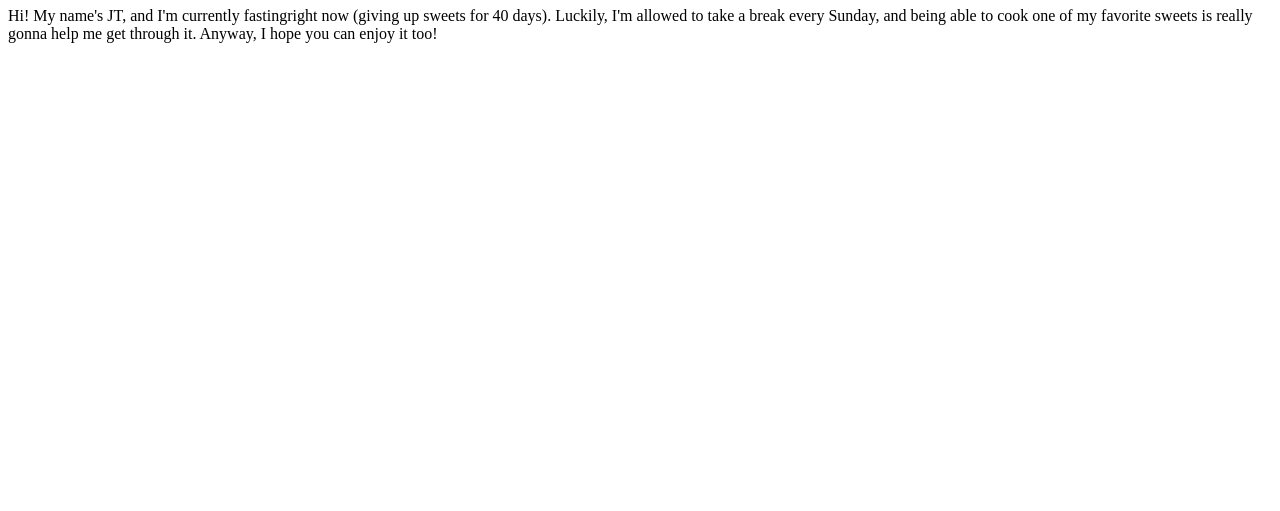
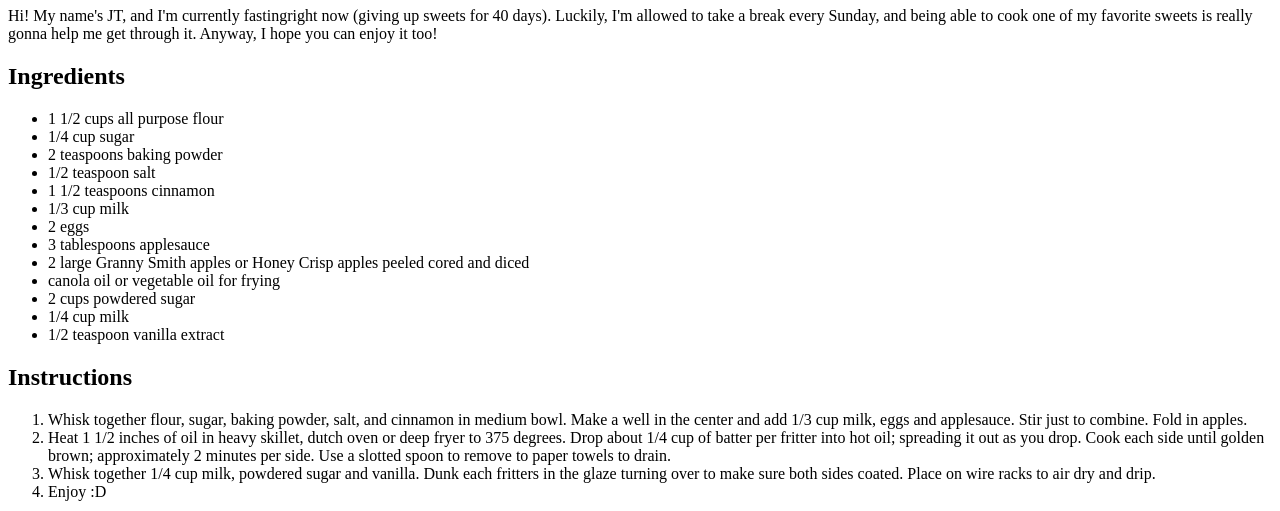
Before and after one commit to rtajt/Build-a-Recipe-Page, a plain HTML site: page index.html in a window 1280 px wide. Shown: the part 73-584 px from the top of the page. Drawn offline with Linux system fonts and the light colour scheme.

Commit message:
Final work for this project 🔥

```diff
--- a/index.html
+++ b/index.html
@@ -6,8 +6,41 @@
     <title>Apple Fritters Recipe</title>
     <meta charset="UTF-8">
 </head>
+
 <body>
     <h1>Apple Fritters Recipe</h1>
-    <p>Hi! My name's JT, and I'm currently fastingright now (giving up sweets for 40 days). Luckily, I'm allowed to take a break every Sunday, and being able to cook one of my favorite sweets is really gonna help me get through it. Anyway, I hope you can enjoy it too!</p>
+    <p>Hi! My name's JT, and I'm currently fastingright now (giving up sweets for 40 days). Luckily, I'm allowed to take
+        a break every Sunday, and being able to cook one of my favorite sweets is really gonna help me get through it.
+        Anyway, I hope you can enjoy it too!</p>
+    <h2>Ingredients</h2>
+    <ul>
+        <li>1 1/2 cups all purpose flour</li>
+        <li>1/4 cup sugar</li>
+        <li>2 teaspoons baking powder</li>
+        <li>1/2 teaspoon salt</li>
+        <li>1 1/2 teaspoons cinnamon</li>
+        <li>1/3 cup milk</li>
+        <li>2 eggs</li>
+        <li>3 tablespoons applesauce</li>
+        <li>2 large Granny Smith apples or Honey Crisp apples peeled cored and diced</li>
+        <li>canola oil or vegetable oil for frying</li>
+        <li>2 cups powdered sugar</li>
+        <li>1/4 cup milk</li>
+        <li>1/2 teaspoon vanilla extract</li>
+    </ul>
+    <h2>Instructions</h2>
+    <ol>
+        <li>Whisk together flour, sugar, baking powder, salt, and cinnamon in medium bowl. Make a well in the center and
+            add 1/3 cup milk, eggs and applesauce. Stir just to combine. Fold in apples.</li>
+        <li>Heat 1 1/2 inches of oil in heavy skillet, dutch oven or deep fryer to 375 degrees. Drop about 1/4 cup of
+            batter per fritter into hot oil; spreading it out as you drop. Cook each side until golden brown;
+            approximately 2 minutes per side. Use a slotted spoon to remove to paper towels to drain.</li>
+        <li>Whisk together 1/4 cup milk, powdered sugar and vanilla. Dunk each fritters in the glaze turning over to
+            make sure both sides coated. Place on wire racks to air dry and drip.</li>
+        <li>Enjoy :D</li>
+    </ol>
+    <img src="https://www.smalltownwoman.com/wp-content/uploads/2019/04/Apple-Fritters-DSC_0145-4-768x555.webp"
+        alt="Apple Fritter">
 </body>
+
 </html>
```
